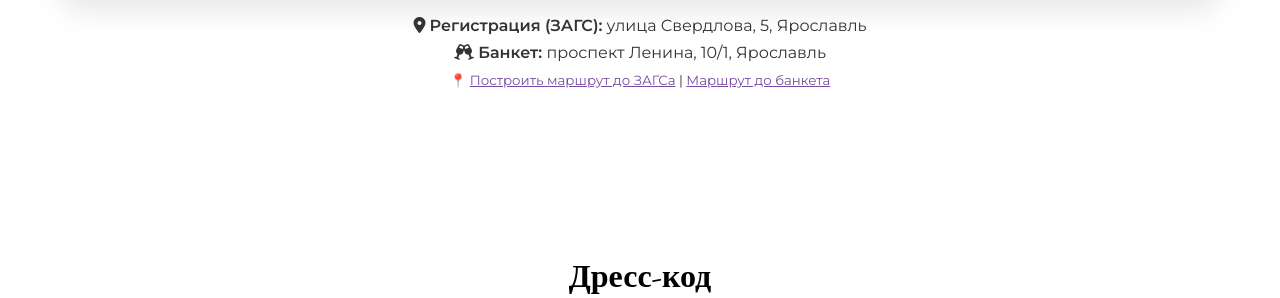
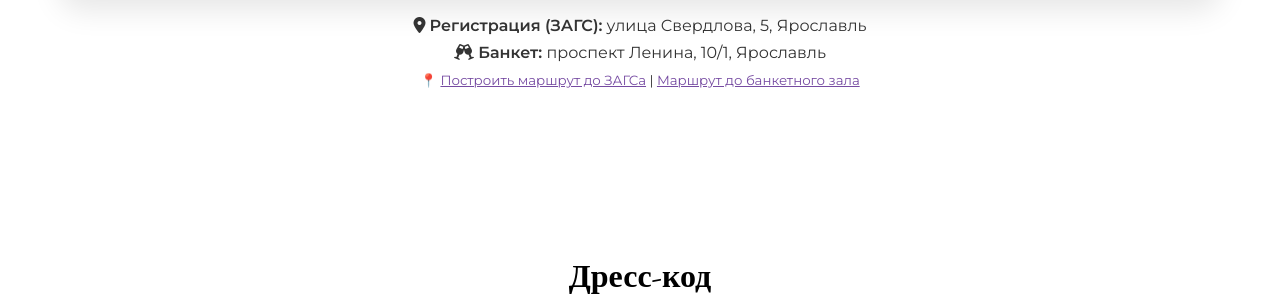
Before and after one commit to AMahonya/wedding-site, a Flask app: page / in a window 1280 px wide. Shown: the part 3675-3973 px from the top of the page. Run offline with Flask 3, Linux system fonts and the light colour scheme; some libraries are stand-ins or nearby versions.

Commit message:
Измени

```diff
--- a/templates/index.html
+++ b/templates/index.html
@@ -168,7 +168,7 @@
             <p><i class="fas fa-map-marker-alt"></i> <strong>Регистрация (ЗАГС):</strong> улица Свердлова, 5, Ярославль</p>
             <p><i class="fas fa-champagne-glasses"></i> <strong>Банкет:</strong> проспект Ленина, 10/1, Ярославль</p>
             <p><small>📍 <a href="https://yandex.ru/maps/?pt=39.883819,57.628924&z=16" target="_blank" style="color: #764ba2;">Построить маршрут до ЗАГСа</a> |
-                       <a href="https://yandex.ru/maps/?pt=39.877027,57.641519&z=16" target="_blank" style="color: #764ba2;">Маршрут до банкета</a></small></p>
+                       <a href="https://yandex.ru/maps/?pt=39.877027,57.641519&z=16" target="_blank" style="color: #764ba2;">Маршрут до банкетного зала</a></small></p>
         </div>
     </div>
 </section>
```
